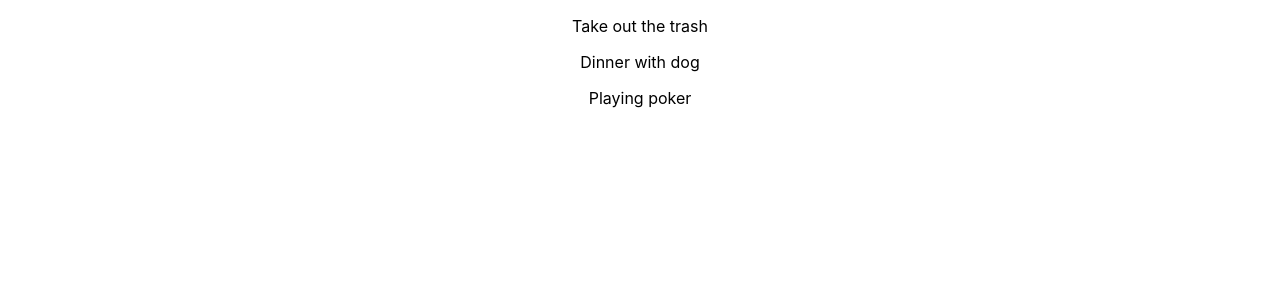
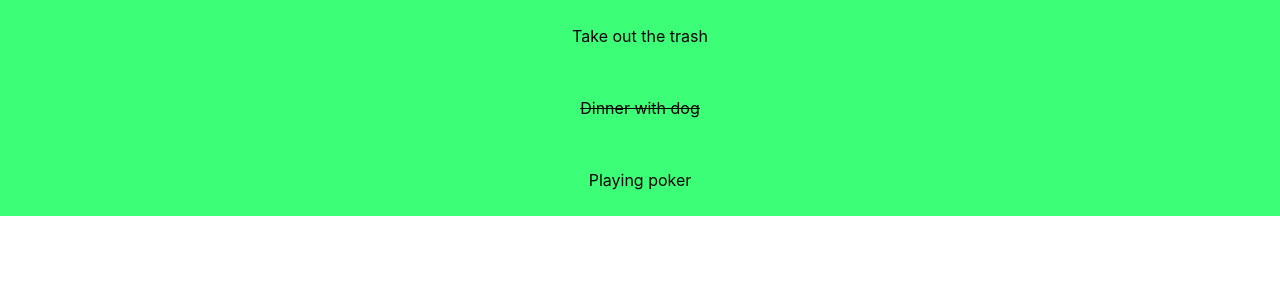
Before and after one commit to derkaczes/react-todo-list, a React (Create React App) app: page / in a window 1280 px wide. Shown: the top 300 px of the page. Built offline with nearby package versions, Linux system fonts and the light colour scheme; the HTML template or start-up script is replaced by a standard one.

Commit message:
Modify items display

```diff
--- a/src/App.js
+++ b/src/App.js
@@ -13,7 +13,7 @@
       {
         id: 2,
         title: 'Dinner with dog',
-        completed: false
+        completed: true
       },
       {
         id: 3,
--- a/src/components/TodoItem.jsx
+++ b/src/components/TodoItem.jsx
@@ -1,13 +1,27 @@
 import React, {Component} from 'react';
+import PropTypes from 'prop-types';
 
 export class TodoItem extends Component {
+    getStyle = () => {
+        return {
+            background: '#3CFF77',
+            padding: '10px',
+            borderBotton: '1px #ccc dotted',
+            textDecoration: this.props.todo.completed ?
+                'line-through' : 'none'
+        }
+    }
     render() {
         return (
-            <div>
+            <div style={this.getStyle()}>
                 <p>{this.props.todo.title}</p>
             </div>
         )
     }
 }
 
+TodoItem.propsTypes = {
+    todos: PropTypes.object.isRequired
+}
+
 export default TodoItem;
```
